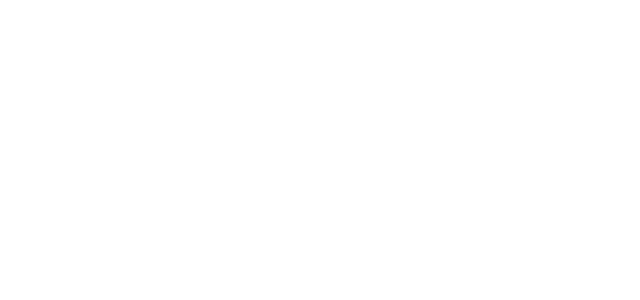
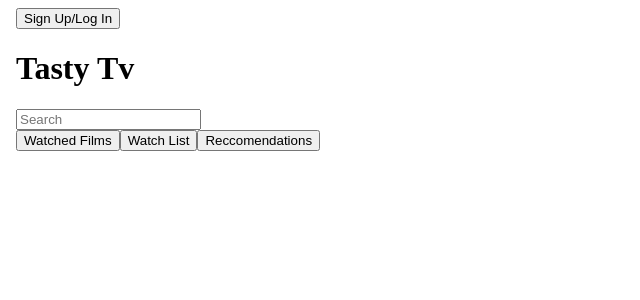
Before and after one commit to Billypv/Tasty-Tv-Project-2, a React (Create React App) app: page / in a window 1280 px wide. Shown: the top 300 px of the page, without its empty margins (0-640 px from the left). Built offline with nearby package versions, Linux system fonts and the light colour scheme.

Commit message:
Put items on page

```diff
--- a/src/App.js
+++ b/src/App.js
@@ -1,6 +1,47 @@
+import {useState, useEffect} from 'react'
+import Home from './Home'
+import Watched from './Watched'
+import Watchlist from './Watchlist'
+import Reccomendations from './Reccomendations'
+import Logon from './Logon'
+import Navbar from './Navbar'
+
+
 function App() {
+  const [page, setPage] = useState('home')
+  const [filmList, setFilmList] = useState([])
+  const [watched, setWatched] = useState([])
+  const [watchList, setWatchList] = useState([])
+  useEffect(() => {
+
+  }, [filmList])
+
+
+
+  function renderFilms(filmList){
+    filmList.map((film) =>{
+
+    })
+  }
+  function getPage(){
+    if(page === "home"){
+      return <Home setPage={setPage}/>
+    }
+    else if(page ==="watched"){
+      return <Watched />
+    } else if(page ==="watchlist"){
+      return <Watchlist />
+    } else if(page ==="reccomendations"){
+      return <Reccomendations />
+    } else if(page ==="logon"){
+      return <Logon />
+    }
+  }
   return (
-    <div></div>
+    <body>
+      {page !=="home" && <Navbar setPage={setPage}/>}
+      {getPage()}
+    </body>
   );
 }
 
--- /dev/null
+++ b/src/Home.js
@@ -0,0 +1,20 @@
+import {useState} from 'react'
+import SearchResults from './SearchResults'
+function Home(props){
+    return(
+        <div>
+            <header>
+                <button onClick={() => props.setPage("logon")}>Sign Up/Log In</button>
+            </header>
+            <h1>Tasty Tv</h1>
+            <input type="text" placeholder="Search"></input>
+            <SearchResults />
+            <div className="buttons-container">
+                <button onClick ={() => props.setPage("watched")}>Watched Films</button>
+                <button onClick ={() => props.setPage("watchlist")}>Watch List</button>
+                <button onClick ={() => props.setPage("reccomendations")}>Reccomendations</button>
+            </div>
+        </div>
+    )
+}
+export default Home
--- /dev/null
+++ b/src/Logon.js
@@ -0,0 +1,6 @@
+function Logon(){
+    return(
+        <div></div>
+    )
+}
+export default Logon
--- /dev/null
+++ b/src/Navbar.js
@@ -0,0 +1,11 @@
+function Navbar(props){
+    return(
+        <div>
+                <button onClick ={() => props.setPage("home")}>Home</button>
+                <button onClick ={() => props.setPage("watched")}>Watched Films</button>
+                <button onClick ={() => props.setPage("watchlist")}>Watch List</button>
+                <button onClick ={() => props.setPage("reccomendations")}>Reccomendations</button>
+        </div>
+    )
+}
+export default Navbar
--- /dev/null
+++ b/src/Reccomendations.js
@@ -0,0 +1,6 @@
+function Reccomendations(){
+    return(
+        <div></div>
+    )
+}
+export default Reccomendations
--- /dev/null
+++ b/src/SearchResults.js
@@ -0,0 +1,8 @@
+function SearchResults(props){
+    return(
+        <div>
+
+        </div>
+    )
+}
+export default SearchResults
--- /dev/null
+++ b/src/Watched.js
@@ -0,0 +1,9 @@
+function Watched(props){
+    return(
+        <div>
+            <h1>Watched Films</h1>
+            <button>Delete all</button>
+        </div>
+    )
+}
+export default Watched
--- /dev/null
+++ b/src/Watchlist.js
@@ -0,0 +1,6 @@
+function Watchlist(){
+    return(
+        <div></div>
+    )
+}
+export default Watchlist
```
Also changed, not shown: src/logo.svg (deleted).
